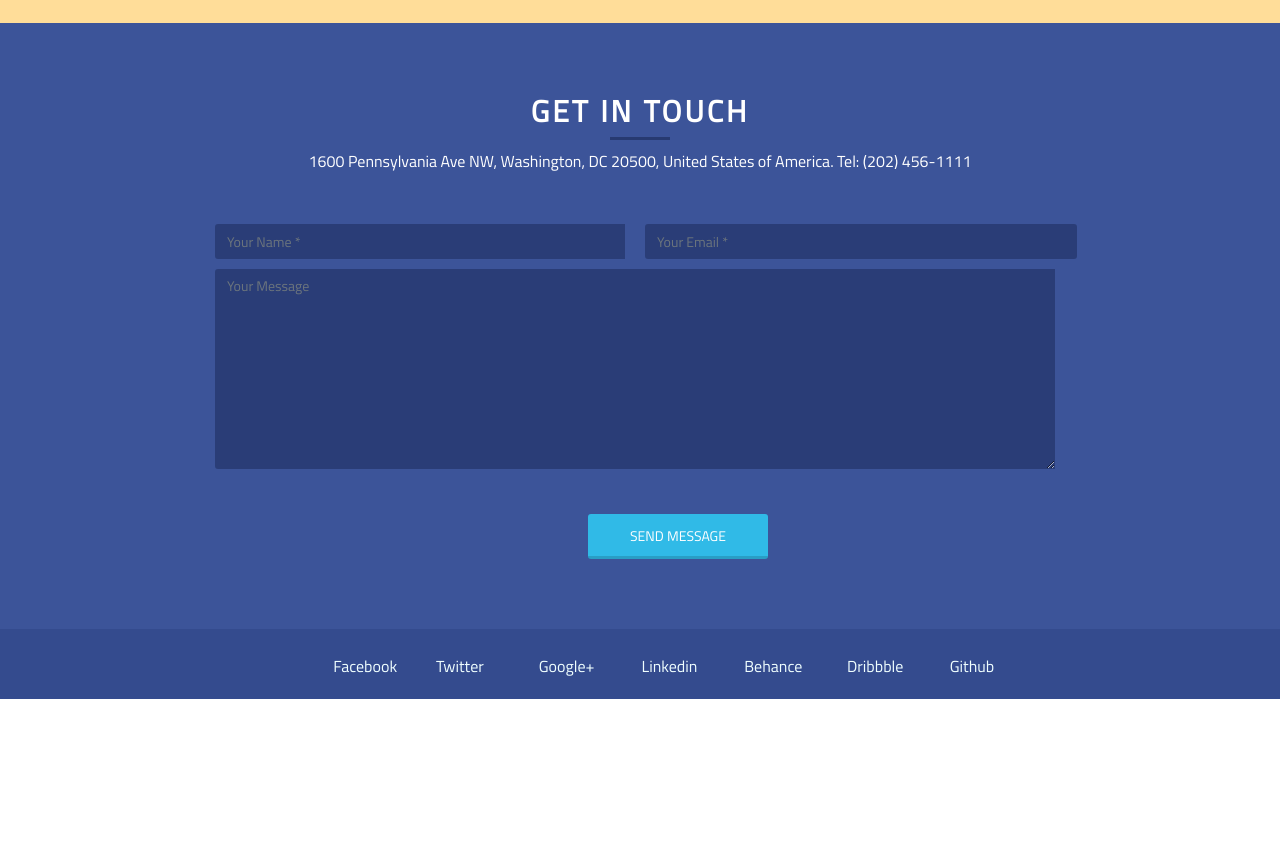
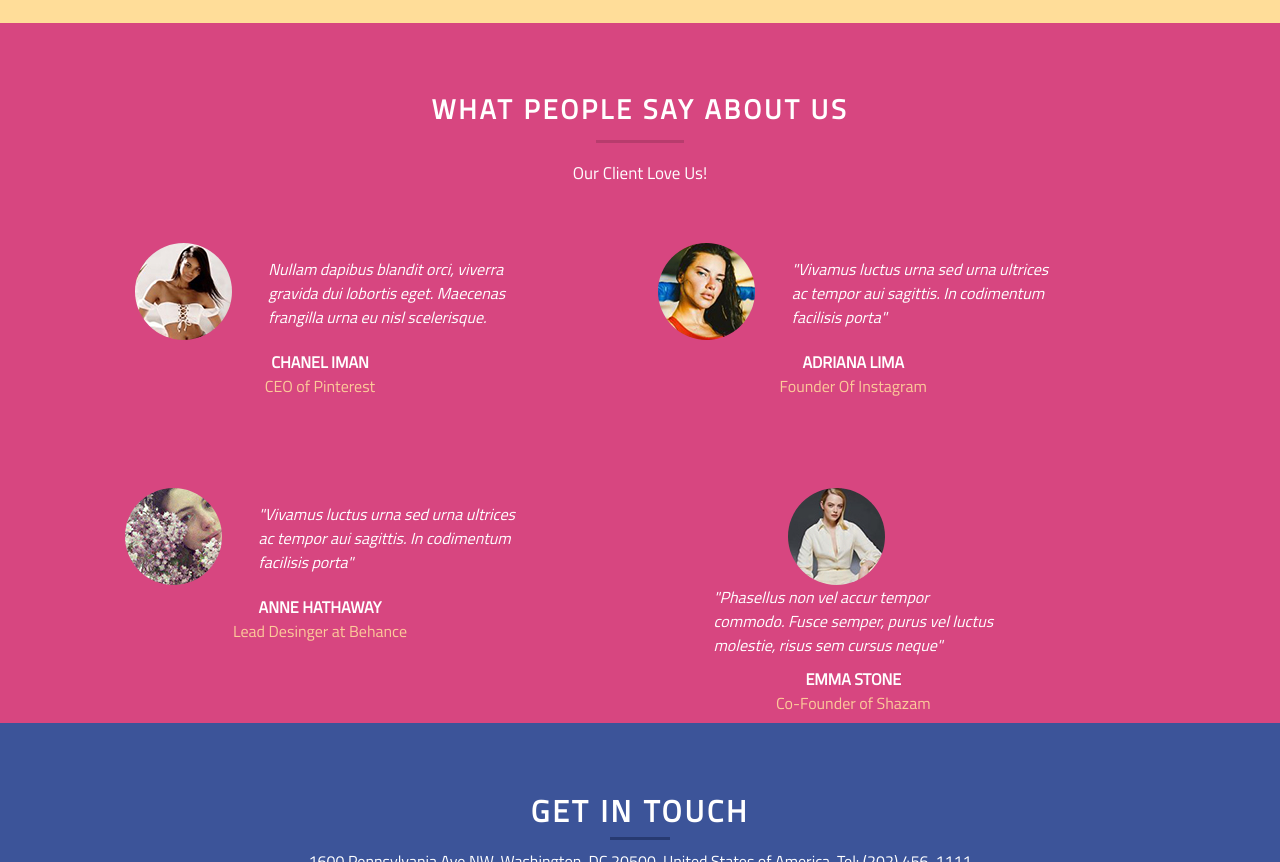
Before and after one commit to mayly9107/3er-Parcial, a plain HTML site: page index.html in a window 1280 px wide. Shown: the part 4120-4982 px from the top of the page. Before the commit the page ends 4823 px from the top, so only its background shows below. Drawn offline with Linux system fonts and the light colour scheme.

Commit message:
Seccion what people say about us 4 imagenes + 4 texto + su cargo

```diff
--- a/estilos.css
+++ b/estilos.css
@@ -350,3 +350,56 @@ footer{
 .link1 a:hover{
   color: #30bae7;
 }
+/*Seccion People say*/
+.bg_rosa{
+  height: 700px;
+  background: #d74680
+}
+.bg_rosa h3{
+  color: white;
+  padding-top: 70px;
+  letter-spacing: 3px;
+  font-weight: bold;
+  font-size: 27px;
+  }
+.bg_rosa h3:after{
+  content:"";
+  width: 88px;
+  height: 3px;
+  background: #b73c6d;
+  display: block;
+  margin: 15px auto;
+  margin-bottom: -30px;
+  }
+#parrafo2 {
+  padding-top: 40px;
+  text-align: center;
+  font-size: 17px;
+  color: white;
+  }
+  .font2{
+  text-align: center;
+  margin-left: 20px;
+  font-weight: bolder;
+  margin-top: 10px;
+  }
+  .center2 {
+  color: #ffffff;
+  display: inline-flex;
+  text-align: left;
+  }
+  .prueba{
+    color: #fcca99;
+    margin-top: 10px;
+    margin-bottom: 50px;
+  }
+  .imagenes3 {
+  border-radius: 150px;
+  display: inline-block;
+  margin-top: 40px;
+  margin-right: 33px;
+  }
+.bg5{
+  height: 200px;
+  background: pink;
+}
--- a/index.html
+++ b/index.html
@@ -221,6 +221,41 @@ consectetuer adipiscing elit, sed diam nonummy nibh euismod tincidunt ut laoreet
 		</div>
 	</div>
 </div>
+<!--Secion People Say-->
+<div class="container-fluid bg_rosa">
+	<div class="row">
+		<div class="col-md-12">
+			<h3 class="text-center">WHAT PEOPLE SAY ABOUT US</h3>
+			<p id="parrafo2">Our Client Love Us!</p>
+		</div>
+	</div>
+	<div class="text-center">
+		<div class="row">
+			<div class="col-md-4 offset-md-1">
+				<img src="img/chanel.jpg" class="imagenes3">
+				<i class="center2">Nullam dapibus blandit orci, viverra </br> gravida dui lobortis eget. Maecenas</br> frangilla urna eu nisl scelerisque.</br></i>
+				<p class="prueba"> <b class="center2">CHANEL IMAN</b> </br>CEO of Pinterest</p>
+			</div>
+			<div class="col-md-4 offset-md-1">
+				<img src="img/adriana.jpg" class="imagenes3">
+    			<i class="center2">"Vivamus luctus urna sed urna ultrices</br> ac tempor aui sagittis. In codimentum</br> facilisis porta"</br>	</i>
+    			<p class="prueba"> <b class="center2">ADRIANA LIMA</b> </br>   Founder Of Instagram</p>
+			</div>
+		</div>
+		<div class="row">
+			<div class="col-md-4 offset-md-1">
+				<img src="img/anne.jpg" class="imagenes3">
+				<i class="center2">"Vivamus luctus urna sed urna ultrices</br> ac tempor aui sagittis. In codimentum</br> facilisis porta"</br>	</i>
+    			<p class="prueba"> <b class="center2">ANNE HATHAWAY</b> </br>Lead Desinger at Behance</p>
+			</div>
+			<div class="col-md-4 offset-md-1">
+				<img src="img/emma.jpg" class="imagenes3">
+    			<i class="center2">"Phasellus non vel accur tempor</br>commodo. Fusce semper, purus vel luctus</br> molestie, risus sem cursus neque"</br></i>
+    			<p class="prueba"> <b class="center2">EMMA STONE</b> </br>Co-Founder of Shazam</p>
+			</div>
+		</div>
+	</div>
+</div>
 <!--Formulario-->
 <div class="container-fluid padding">
 	<form id="formulario" class="needs-validation" novalidate>
```
Also changed, not shown: img/adriana.jpg (added), img/anne.jpg (added), img/chanel.jpg (added), img/emma.jpg (added).
